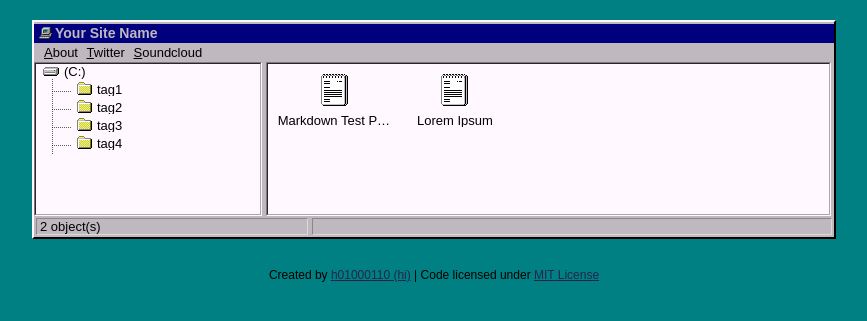
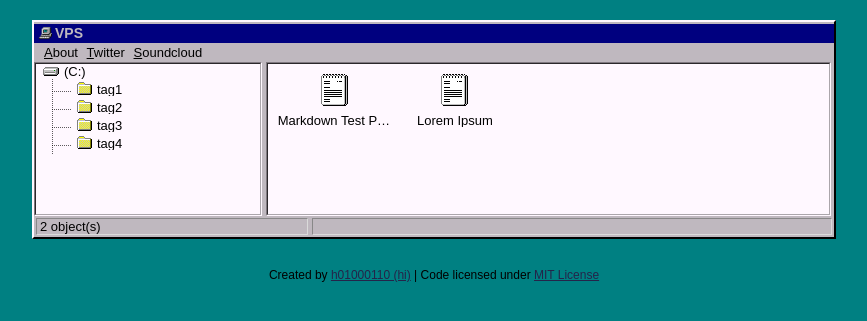
Before and after one commit to petcat/win98, a Jekyll site: the page built from index.html, in a window 1280 px wide. Shown: the top 321 px of the page, without its empty margins (206-1073 px from the left). Built offline with Jekyll 4.4.1, drawn with Linux system fonts in a browser that asks for light colours.

Commit message:
Update _config.yml

```diff
--- a/_config.yml
+++ b/_config.yml
@@ -1,10 +1,10 @@
 permalink: /:year:month:day/:title
-url: #Your url here
-baseurl: /project
+url: https://vps.lol  #Your url here
+baseurl: /
 
 # variables
-name: Your Site Name
-description: Your description here
+name: VPS
+description: VPS Hosting
 google_verification: null
 
 
```
